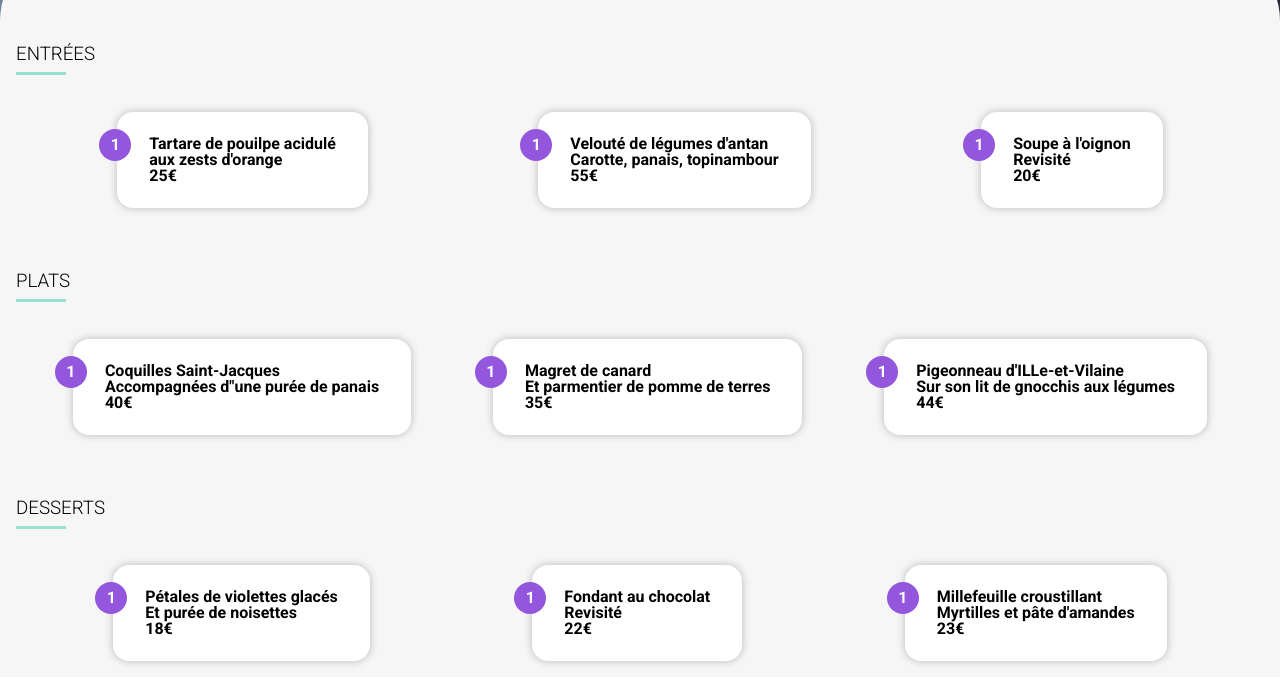
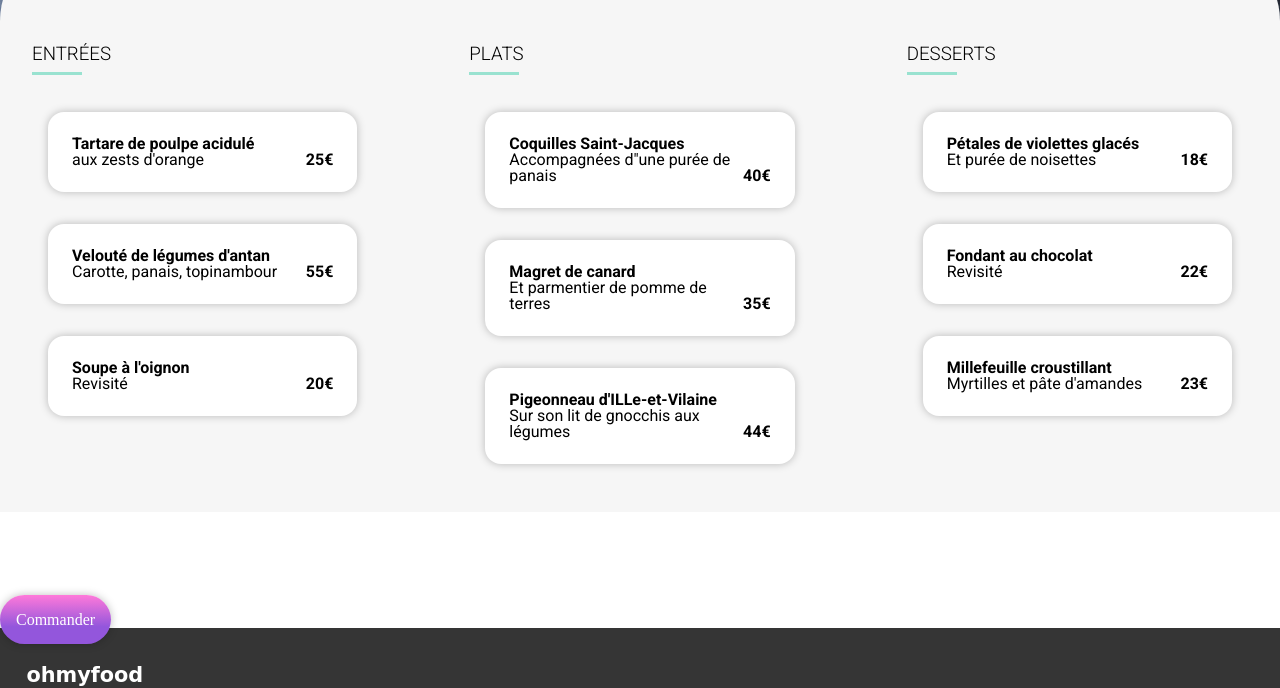
Before and after one commit to Anthony-landry/Projet-3-OhmyFood, a website: page restaurant1.html in a window 1280 px wide. Shown: the part 943-1631 px from the top of the page. Drawn offline with Linux system fonts and the light colour scheme; a web font is replaced by a local one.

Commit message:
change restaurant1 html

```diff
--- a/restaurant1.html
+++ b/restaurant1.html
@@ -26,73 +26,88 @@
 
     <img src="./img/restaurant3.jpg" alt="À la Française">
 
-    <main class="menu">
+    <main class="mainResto">
 
-      <h2 class="menu__Title">À la Française</h2>
+      <h2 class="mainResto__Title">À la Française</h2>
       <i class="far fa-heart fa-2x"></i>
       <i class="fas fa-heart fa-2x"></i>
 
-      <section>
-        <h3>ENTRÉES</h3>
-        <ul class="menu__listBtn">
-          <li>
-            <h4 class="menu__subTitle">Tartare de pouilpe acidulé</h4>
+      <section class="mainResto__card">
+        <div class="mainResto__select">
+          <h3>ENTRÉES</h3>
+          <div class="mainResto__menu">
+            <div class="mainResto__description">
+            <h4>Tartare de poulpe acidulé</h4>
             <p>aux zests d'orange</p>
-            <span class="menu__price">25€</span>
-          </li>
-          <li>
-            <h4 class="menu__subTitle">Velouté de légumes d'antan</h4>
+          </div>
+            <span class="mainResto__price">25€</span>
+          </div>
+          <div class="mainResto__menu">
+            <div class="mainResto__description">
+            <h4>Velouté de légumes d'antan</h4>
             <p>Carotte, panais, topinambour</p>
-            <span class="menu__price">55€</span>
-          </li>
-          <li>
-            <h4 class="menu__subTitle">Soupe à l'oignon</h4>
+          </div>
+            <span class="mainResto__price">55€</span>
+          </div>
+          <div class="mainResto__menu">
+            <div class="mainResto__description">
+            <h4>Soupe à l'oignon</h4>
             <p>Revisité</p>
-            <span class="menu__price">20€</span>
-          </li>
-        </ul>
-      </section>
+          </div>
+            <span class="mainResto__price">20€</span>
+          </div>
+        </div>
 
-      <section>
-        <h3>PLATS</h3>
-        <ul class="menu__listBtn">
-          <li>
-            <h4 class="menu__subTitle">Coquilles Saint-Jacques</h4>
+        <div class="mainResto__select">
+          <h3>PLATS</h3>
+          <div class="mainResto__menu">
+            <div class="mainResto__description">
+            <h4>Coquilles Saint-Jacques</h4>
             <p>Accompagnées d"une purée de panais</p>
-            <span class="menu__price">40€</span>
-          </li>
-          <li>
-            <h4 class="menu__subTitle">Magret de canard</h4>
+          </div>
+            <span class="mainResto__price">40€</span>
+          </div>
+          <div class="mainResto__menu">
+            <div class="mainResto__description">
+            <h4>Magret de canard</h4>
             <p>Et parmentier de pomme de terres</p>
-            <span class="menu__price">35€</span>
-          </li>
-          <li>
-            <h4 class="menu__subTitle">Pigeonneau d'ILLe-et-Vilaine</h4>
+            </div>
+            <span class="mainResto__price">35€</span>
+          </div>
+          <div class="mainResto__menu">
+            <div class="mainResto__description">
+            <h4>Pigeonneau d'ILLe-et-Vilaine</h4>
             <p>Sur son lit de gnocchis aux légumes</p>
-            <span class="menu__price">44€</span>
-          </li>
-        </li>
-      </section>
+          </div>
+            <span class="mainResto__price">44€</span>
+          </div>
+        </div>
 
-      <section>
-        <h3>DESSERTS</h3>
-        <ul class="menu__listBtn">
-          <li>
-            <h4 class="menu__subTitle">Pétales de violettes glacés</h4>
+
+        <div class="mainResto__select">
+          <h3>DESSERTS</h3>
+          <div class="mainResto__menu">
+            <div class="mainResto__description">
+            <h4>Pétales de violettes glacés</h4>
             <p>Et purée de noisettes</p>
-            <span class="menu__price">18€</span>
-          </li>
-          <li>
-            <h4 class="menu__subTitle">Fondant au chocolat</h4>
+          </div>
+            <span class="mainResto__price">18€</span>
+          </div>
+          <div class="mainResto__menu">
+            <div class="mainResto__description">
+            <h4>Fondant au chocolat</h4>
             <p>Revisité</p>
-            <span class="menu__price">22€</span>
-          </li>
-          <li>
-            <h4 class="menu__subTitle">Millefeuille croustillant</h4>
+          </div>
+            <span class="mainResto__price">22€</span>
+          </div>
+          <div class="mainResto__menu">
+            <div class="mainResto__description">
+            <h4>Millefeuille croustillant</h4>
             <p>Myrtilles et pâte d'amandes</p>
-            <span class="menu__price">23€</span>
-          </li>
-        </ul>
+          </div>
+            <span class="mainResto__price">23€</span>
+          </div>
+        </div>
       </section>
     </main>
 
--- a/sass/abstracts/_mixins.scss
+++ b/sass/abstracts/_mixins.scss
@@ -8,3 +8,10 @@
     align-items: center;
     justify-content: center;
 }
+
+@mixin mediaWidth () {
+
+    flex-direction: column;
+    margin: 0;
+    text-align: center;
+}
--- a/sass/pages/_homepage.scss
+++ b/sass/pages/_homepage.scss
@@ -47,9 +47,7 @@
 
     @media (max-width: 800px) {
 
-        flex-direction: column;
-        margin: 0;
-        text-align: center;
+        @include abstracts.mediaWidth;
 
     }
 
--- a/sass/pages/_restaurant.scss
+++ b/sass/pages/_restaurant.scss
@@ -7,74 +7,73 @@
 
 }
 
-.menu {
+.mainResto {
 
-
-    //display: flex;
     @extend %title-1;
     background-color: abstracts.$background-clear;
     border-radius: 5rem 5rem 0 0 ;
     position: relative;
     top: -100px;
 
-    h3 {
+    &__Title {
 
-    position: relative;
-    border: none;
-    font-weight: 300;
-    margin: 3rem 0 1rem 1rem,
+        @extend %title-2;
 
-    }
+}
+    &__card {
 
-    h3::before,
-    h3::after {
+        display: grid;
+        grid-template-columns: repeat(3, 1fr);
+        grid-gap: 2rem;
+
+        h3 {
+
+            //position: relative;
+            font-weight: 300;
+            margin: 2rem 0 3rem 1rem;
+        }
+}
+
+
+
+    h3::before {
+
     content: "";
     position: absolute;
     width: 50px;
     height: 30px;
+    border-bottom: 3px solid abstracts.$background-card;
     }
 
-    h3::before {
 
-    left: 0;
-    top: 0;
-    border-bottom: 3px solid abstracts.$background-card;
+    &__select {
+
+        margin: 1rem;
+
+        @media (max-width: 800px) {
+            grid-column: 1/-1;
 
     }
 
+        }
 
-    &__Title {
-
-            @extend %title-2;
-
-    }
-
-    &__listBtn {
-
-        display: flex;
-        margin: 2rem;
-        justify-content: space-around;
-
-
-        @media (max-width: 800px) {
-
-            flex-direction: column;
-            margin: 0;
-            text-align: center;
-        }
-    }
-
-    & li{
-
-        margin: 1rem;
-        background-color: abstracts.$color_text !important;
+        &__menu {
+            display: flex;
+            justify-content: space-between;
+            align-items: flex-end;
+            border-radius: 1em;
+            margin: 2rem;
+            padding: 1.5em;
+            background-color: abstracts.$color_text !important;
+            @extend %boxShadow;
 
         }
 
-        &__price {
+        &__price{
+                display: flex;
+                font-weight: bold;
+            }
 
-            font-weight: bold;
-    }
 
 
 }
```
Also changed, not shown: css/style.css, 1 other file.
